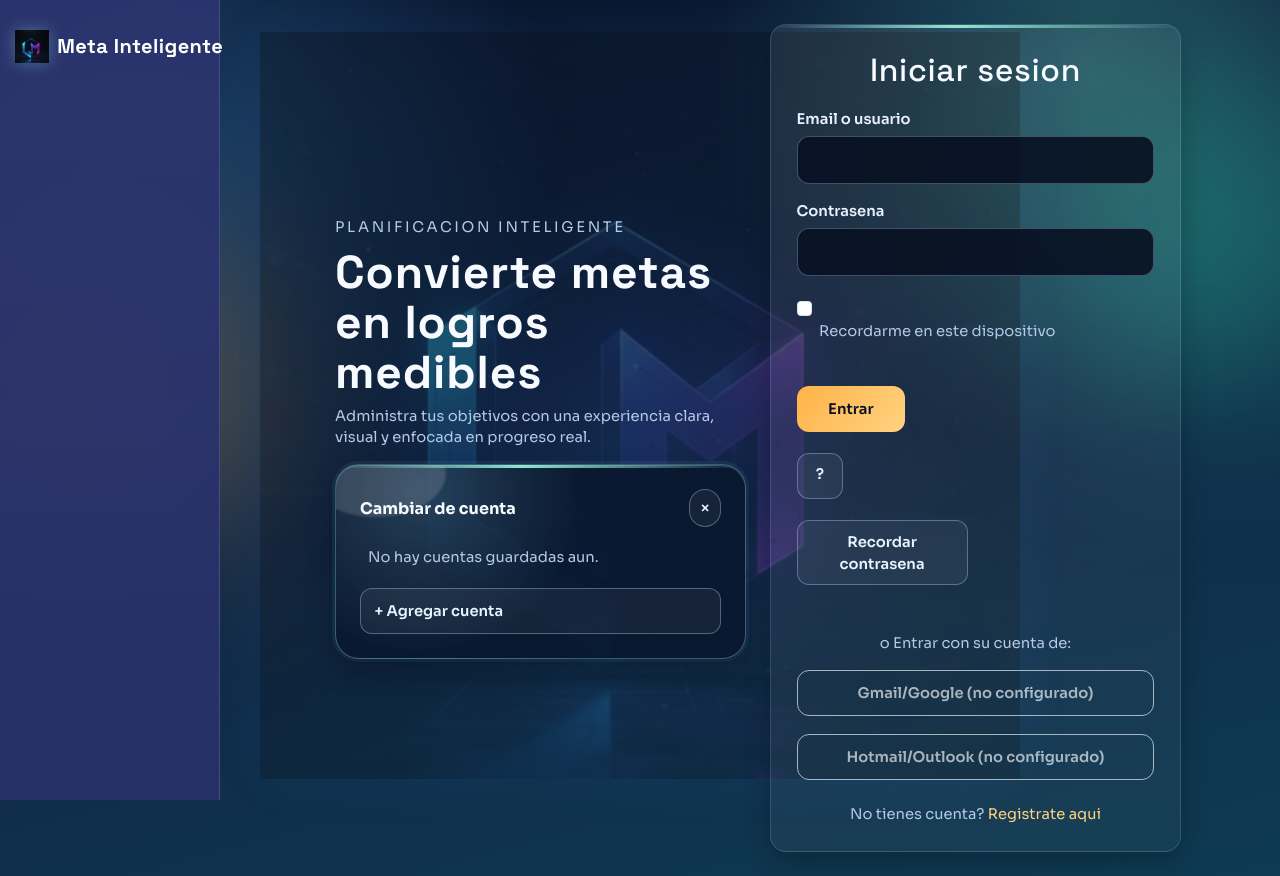
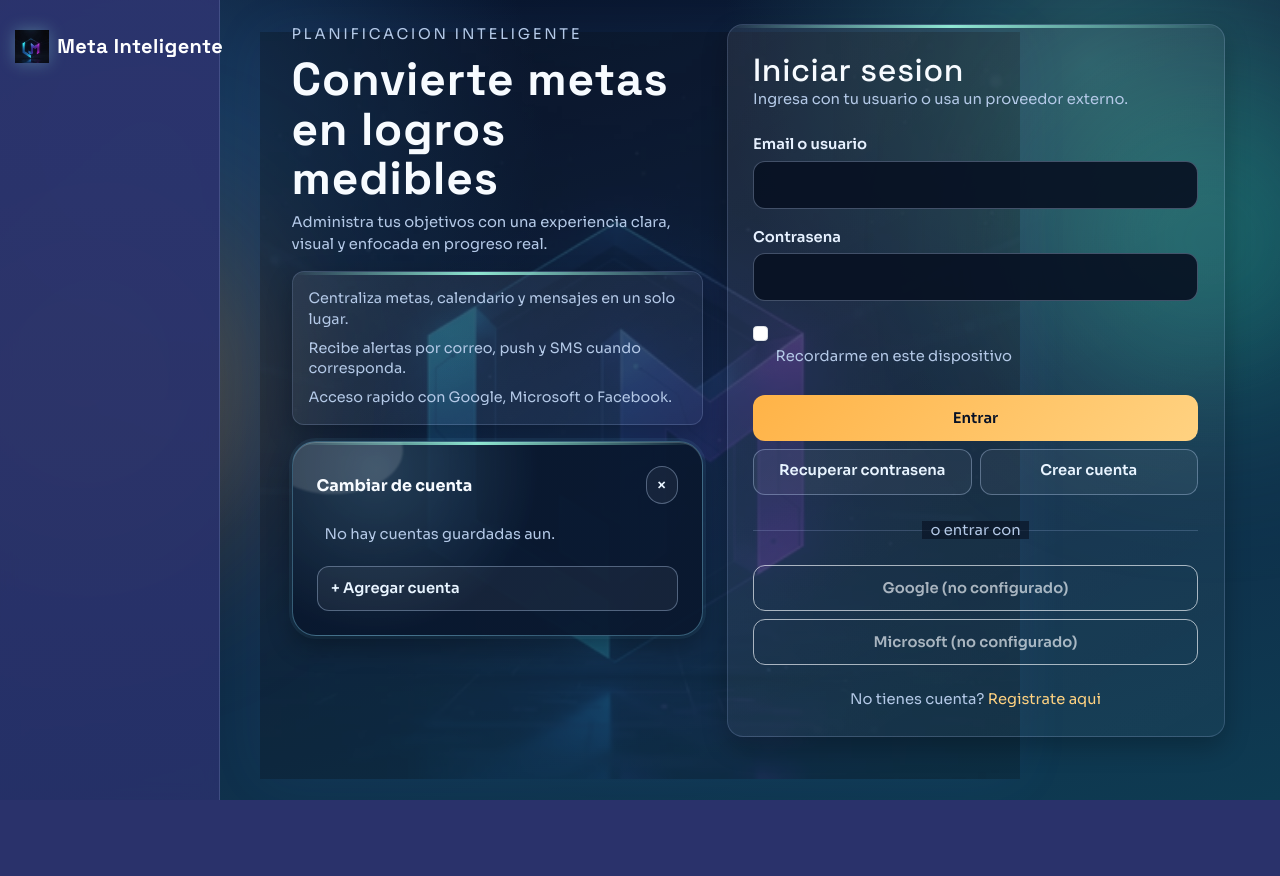
Before and after one commit to sintel-it/meta90_app, a Flask app: page / in a window 1280 px wide. After the commit the page ends 800 px from the top, so only its background shows below. Run offline with Flask 3, Linux system fonts and the light colour scheme.

Commit message:
ui login: cleaner layout, clearer actions, and improved social access section

```diff
--- a/static/css/app.css
+++ b/static/css/app.css
@@ -943,6 +943,18 @@ body.compact-ui .kpi-strip {
     box-shadow: inset 0 1px 0 rgba(255, 255, 255, 0.18), 0 12px 24px rgba(0, 0, 0, 0.28), 0 0 0 3px rgba(132, 208, 255, 0.08) !important;
 }
 
+.login-layout .hero-copy {
+    max-width: 42ch;
+}
+
+.login-hints {
+    border-radius: var(--radius-md);
+}
+
+.login-hints .soft-text {
+    font-size: 0.9rem;
+}
+
 .login-account-chooser::before {
     content: "";
     position: absolute;
@@ -994,7 +1006,7 @@ body.compact-ui .kpi-strip {
 }
 
 .login-title {
-    margin-bottom: 1.25rem !important;
+    margin-bottom: 0 !important;
 }
 
 .login-card .app-input {
@@ -1011,6 +1023,27 @@ body.compact-ui .kpi-strip {
 .login-card .form-check {
     margin-top: 0.2rem;
     margin-bottom: 0.35rem;
+}
+
+.login-divider {
+    position: relative;
+    text-align: center;
+}
+
+.login-divider::before {
+    content: "";
+    position: absolute;
+    left: 0;
+    right: 0;
+    top: 50%;
+    height: 1px;
+    background: rgba(183, 206, 255, 0.2);
+}
+
+.login-divider span {
+    position: relative;
+    padding: 0 0.55rem;
+    background: rgba(8, 18, 35, 0.65);
 }
 
 @media (max-width: 991px) {
--- a/templates/auth/login.html
+++ b/templates/auth/login.html
@@ -3,11 +3,18 @@
 {% block title %}Login{% endblock %}
 
 {% block content %}
-<section class="row justify-content-center align-items-center g-4">
+<section class="row justify-content-center align-items-stretch g-4 login-layout">
     <div class="col-lg-5" data-reveal>
         <p class="eyebrow">PLANIFICACION INTELIGENTE</p>
         <h1 class="hero-title">Convierte metas en logros medibles</h1>
         <p class="hero-copy">Administra tus objetivos con una experiencia clara, visual y enfocada en progreso real.</p>
+        <div class="app-card p-3 mt-3 login-hints">
+            <div class="d-grid gap-2">
+                <div class="soft-text">Centraliza metas, calendario y mensajes en un solo lugar.</div>
+                <div class="soft-text">Recibe alertas por correo, push y SMS cuando corresponda.</div>
+                <div class="soft-text">Acceso rapido con Google, Microsoft o Facebook.</div>
+            </div>
+        </div>
         <div id="login-account-chooser" class="app-card p-4 login-account-chooser mt-3" hidden>
             <div class="d-flex justify-content-between align-items-center mb-3">
                 <h6 class="mb-0">Cambiar de cuenta</h6>
@@ -17,9 +24,10 @@
             <button type="button" id="login-add-account" class="btn app-btn-ghost w-100 text-start login-add-account">+ Agregar cuenta</button>
         </div>
     </div>
-    <div class="col-md-9 col-lg-5" data-reveal>
-        <div class="app-card p-4 login-card">
-            <h2 class="mb-4 text-center login-title">Iniciar sesion</h2>
+    <div class="col-md-9 col-lg-6" data-reveal>
+        <div class="app-card p-4 login-card h-100">
+            <h2 class="mb-1 login-title">Iniciar sesion</h2>
+            <p class="soft-text mb-4">Ingresa con tu usuario o usa un proveedor externo.</p>
             <form method="post" class="stack-sm" autocomplete="on" id="login-form">
                 <div>
                     <label class="form-label">Email o usuario</label>
@@ -35,33 +43,35 @@
                         Recordarme en este dispositivo
                     </label>
                 </div>
-                <div class="row g-3 mt-1">
-                    <div class="col-sm-4">
-                        <button class="btn app-btn-primary w-100">Entrar</button>
-                    </div>
-                    <div class="col-sm-2">
-                        <a href="{{ url_for('auth_bp.registro') }}" class="btn app-btn-ghost w-100" title="Crear cuenta">?</a>
-                    </div>
-                    <div class="col-sm-6">
-                        <a href="{{ url_for('auth_bp.recuperar_cuenta') }}" class="btn app-btn-success w-100">Recordar contrasena</a>
+                <div class="d-grid gap-2 mt-1">
+                    <button class="btn app-btn-primary w-100">Entrar</button>
+                    <div class="row g-2">
+                        <div class="col-sm-6">
+                            <a href="{{ url_for('auth_bp.recuperar_cuenta') }}" class="btn app-btn-ghost w-100">Recuperar contrasena</a>
+                        </div>
+                        <div class="col-sm-6">
+                            <a href="{{ url_for('auth_bp.registro') }}" class="btn app-btn-ghost w-100">Crear cuenta</a>
+                        </div>
                     </div>
                 </div>
             </form>
 
-            <p class="text-center mt-5 mb-3 soft-text">o Entrar con su cuenta de:</p>
-            <div class="stack-sm">
+            <div class="login-divider my-4">
+                <span class="soft-text">o entrar con</span>
+            </div>
+            <div class="d-grid gap-2">
                 {% if google_login_enabled %}
-                    <a href="{{ url_for('auth_bp.google_start') }}" class="btn app-btn-ghost w-100">Gmail/Google</a>
+                    <a href="{{ url_for('auth_bp.google_start') }}" class="btn app-btn-ghost w-100">Google</a>
                 {% else %}
-                    <button type="button" class="btn app-btn-ghost w-100" disabled>Gmail/Google (no configurado)</button>
+                    <button type="button" class="btn app-btn-ghost w-100" disabled>Google (no configurado)</button>
                 {% endif %}
                 {% if microsoft_login_enabled %}
-                    <a href="{{ url_for('auth_bp.microsoft_start') }}" class="btn app-btn-ghost w-100">Hotmail/Outlook</a>
+                    <a href="{{ url_for('auth_bp.microsoft_start') }}" class="btn app-btn-ghost w-100">Microsoft</a>
                 {% else %}
-                    <button type="button" class="btn app-btn-ghost w-100" disabled>Hotmail/Outlook (no configurado)</button>
+                    <button type="button" class="btn app-btn-ghost w-100" disabled>Microsoft (no configurado)</button>
                 {% endif %}
                 {% if facebook_login_enabled %}
-                    <a href="{{ url_for('auth_bp.facebook_start') }}" class="btn app-btn-success w-100">
+                    <a href="{{ url_for('auth_bp.facebook_start') }}" class="btn app-btn-ghost w-100">
                         Facebook
                     </a>
                 {% endif %}
--- a/templates/base.html
+++ b/templates/base.html
@@ -9,7 +9,7 @@
     <link rel="preconnect" href="https://fonts.gstatic.com" crossorigin>
     <link href="https://fonts.googleapis.com/css2?family=Sora:wght@400;500;600;700;800&family=Space+Grotesk:wght@500;700&display=swap" rel="stylesheet">
     <link href="https://cdn.jsdelivr.net/npm/bootstrap@5.3.2/dist/css/bootstrap.min.css" rel="stylesheet">
-    <link href="{{ url_for('static', filename='css/app.css', v='pro-polish15') }}" rel="stylesheet">
+    <link href="{{ url_for('static', filename='css/app.css', v='pro-polish16') }}" rel="stylesheet">
     <link rel="icon" type="image/png" href="{{ url_for('static', filename='img/logo.png') }}">
 </head>
 {% set endpoint = request.endpoint or '' %}
```
